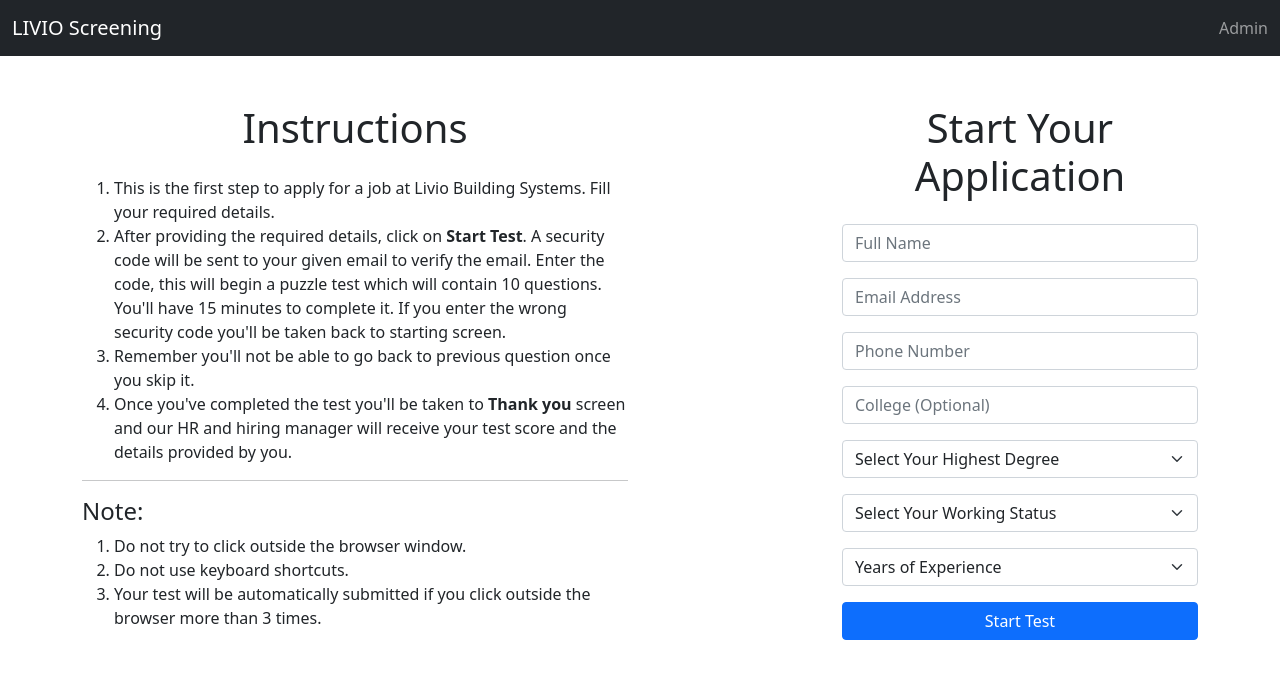
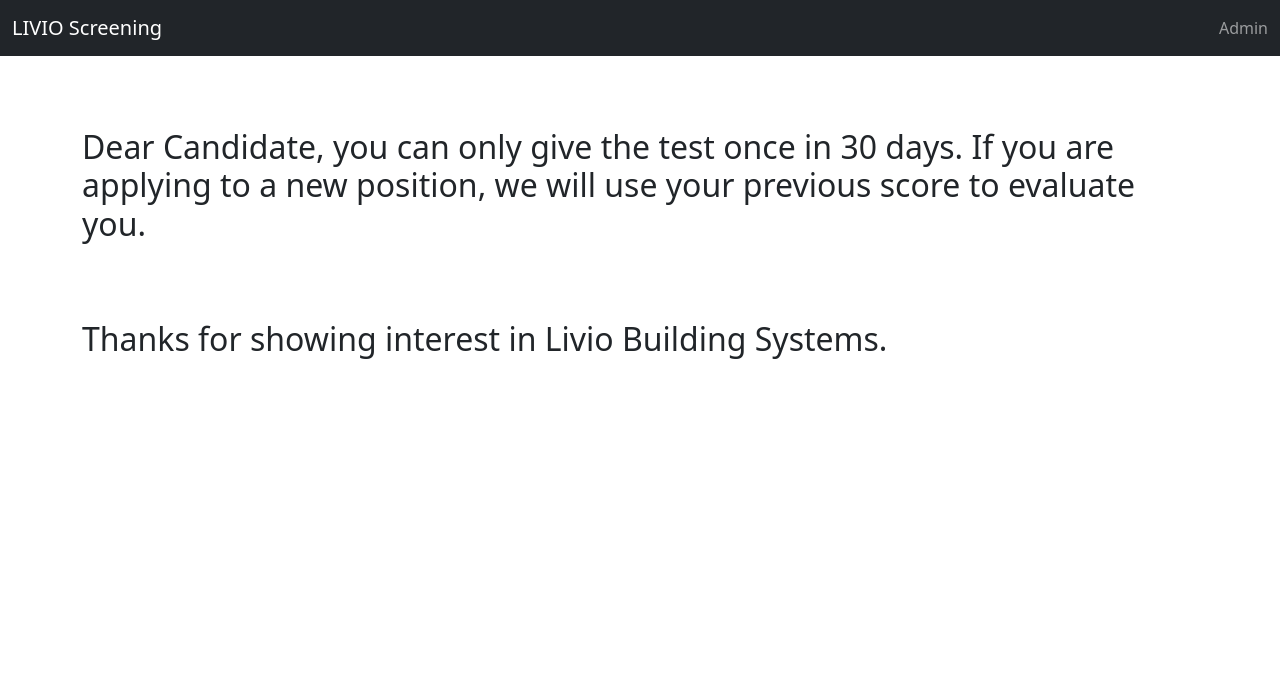
Before and after one commit to AN-livio/livio-testing, a React (Create React App) app: page /waitlist in a window 1280 px wide. Shown: the top 678 px of the page. Built offline with nearby package versions, Linux system fonts and the light colour scheme.

Commit message:
added waitlist component

```diff
--- a/src/App.js
+++ b/src/App.js
@@ -12,6 +12,7 @@
 import AddQuestion from "./components/AddQuestion";
 import OtpCheck from "./components/OtpCheck";
 import CandidateDashboard from "./components/CandidateDashboard";
+import Waitlist from "./components/WaitList";
 let App = () => {
   let [user, setUser] = useState(null);
   let [test, setTest] = useState(null);
@@ -87,6 +88,10 @@
               setOtp={setOtp}
             />
           </Route>
+          <Route path="/waitlist">
+            <Navbar />
+            <Waitlist />
+          </Route>
           <Route path="/">
             <Navbar />
             <Register
--- a/src/components/Register.jsx
+++ b/src/components/Register.jsx
@@ -104,12 +104,15 @@
                     )
                     .then((response) => {
                       let { user, test, otp } = response.data;
-                      setUser(user);
-                      setTest(test);
-                      setOtp(otp);
                       setLoading(false);
-                      history.push("/otp");
-                      // history.push("/test");
+                      if (!response.data.test) {
+                        history.push("/waitlist");
+                      } else {
+                        setUser(user);
+                        setTest(test);
+                        setOtp(otp);
+                        history.push("/otp");
+                      }
                     })
                     .catch((error) => {
                       setLoading(false);
--- /dev/null
+++ b/src/components/WaitList.jsx
@@ -0,0 +1,9 @@
+let Waitlist = () => {
+  return <>
+    <div className="container pt-4">
+        <h2 className="mt-4">Dear Candidate, you can only give the test once in 30 days. If you are applying to a new position, we will use your previous score to evaluate you.<br/><br/><br/> Thanks for showing interest in Livio Building Systems.</h2>
+    </div>
+  </>;
+};
+
+export default Waitlist;
```
